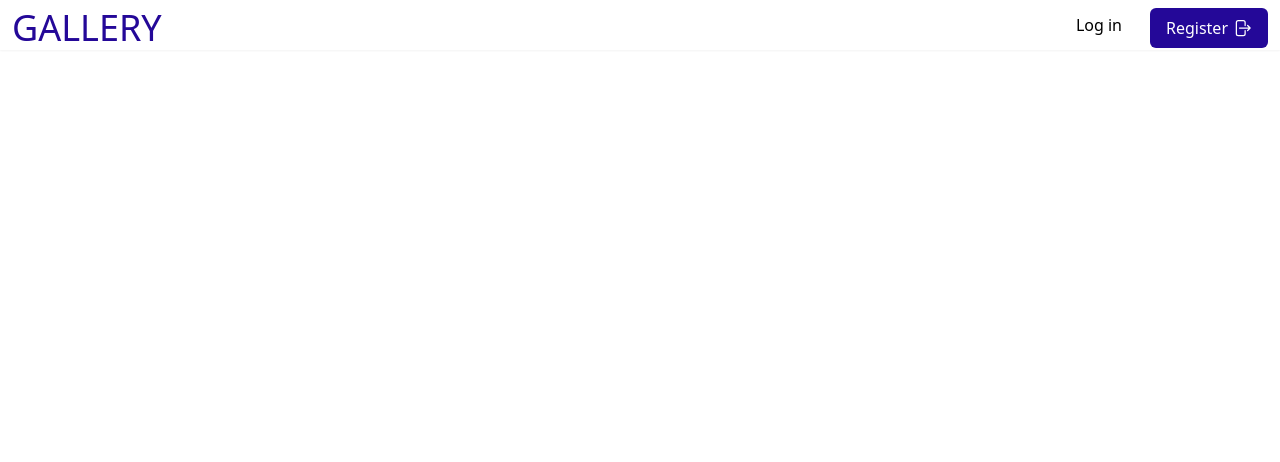
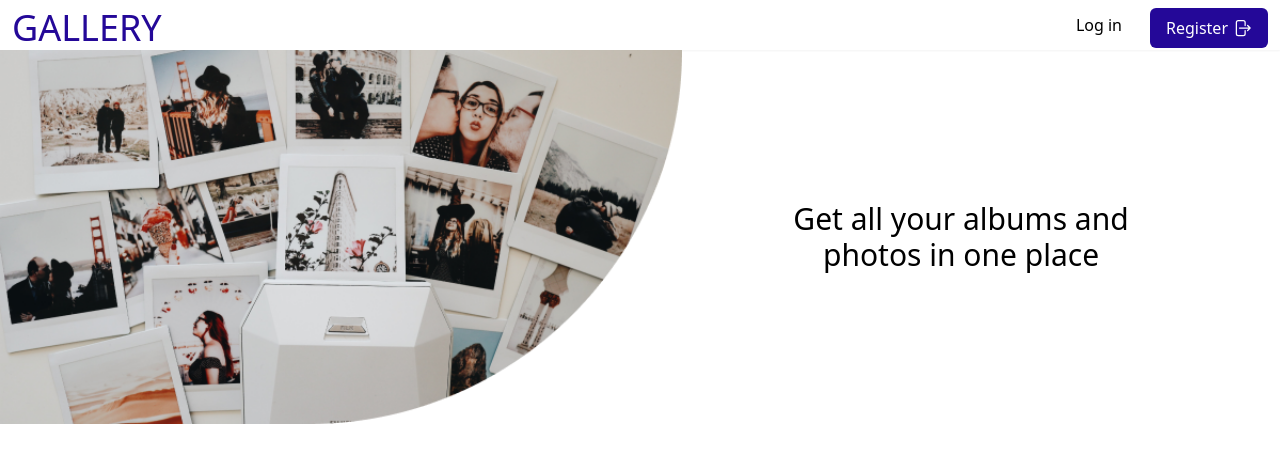
Before and after one commit to PeterNdumia/Gallery, a React (Create React App) app: page / in a window 1280 px wide. Shown: the top 462 px of the page. Built offline with nearby package versions, Linux system fonts and the light colour scheme.

Commit message:
feat
Add About section for landing page

```diff
--- a/src/Pages/LandingPage/components/AboutSection.js
+++ b/src/Pages/LandingPage/components/AboutSection.js
@@ -0,0 +1,13 @@
+import React from 'react';
+import introPic from '../../../../src/assets/intropic.png';
+
+function AboutSection() {
+    return (
+        <div className='flex flex-row justify-between items-center h-[25%]'>
+            <img src={introPic} alt='home-pic'  className='object-contain w-[55%]'/>
+            <p className='text-black md:text-3xl text-center w-[45%] mr-10 text-sm '>Get all your albums and <br></br> photos in one place</p>
+        </div>
+    );
+}
+
+export default AboutSection;
--- a/src/Pages/LandingPage/components/NavBar.js
+++ b/src/Pages/LandingPage/components/NavBar.js
@@ -5,7 +5,7 @@ function NavBar() {
     const [miniNav, setMiniNav]=  useState(true);
     const [showMenu,setShowMenu]= useState(false);
     return (
-        <div className='container fixed w-full shadow-sm'>
+        <div className='container w-full shadow-sm'>
             <div className='container flex flex-row justify-between w-full h-[50px] px-3'>
                 <h2 className='flex justify-start text-3xl md:text-4xl text-primary mt-2 '>GALLERY</h2>
                 <div className='flex-row justify-end hidden md:flex'>
--- a/src/Pages/LandingPage/index.js
+++ b/src/Pages/LandingPage/index.js
@@ -1,11 +1,12 @@
 import React from 'react';
+import AboutSection from './components/AboutSection';
 import NavBar from './components/NavBar';
 
 function LandingPage() {
     return (
-        <div className='w-full h-full shadow-sm container'>
+        <div className='container flex flex-col w-full h-full'>
             <NavBar/>
-
+            <AboutSection/>
         </div>
     );
 }
```
Also changed, not shown: src/assets/gettingstartedpic.png (added), src/assets/intropic.png (added).
